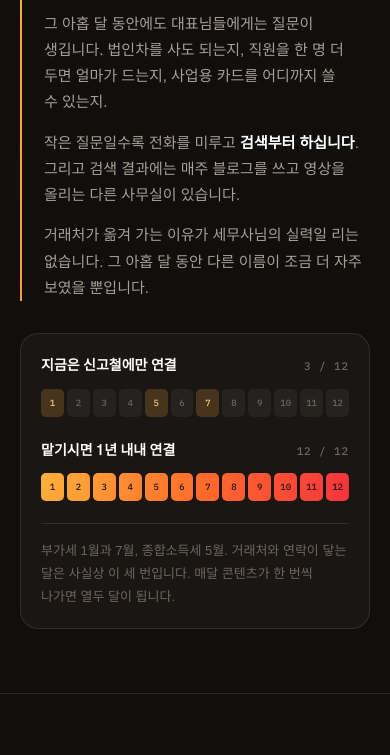
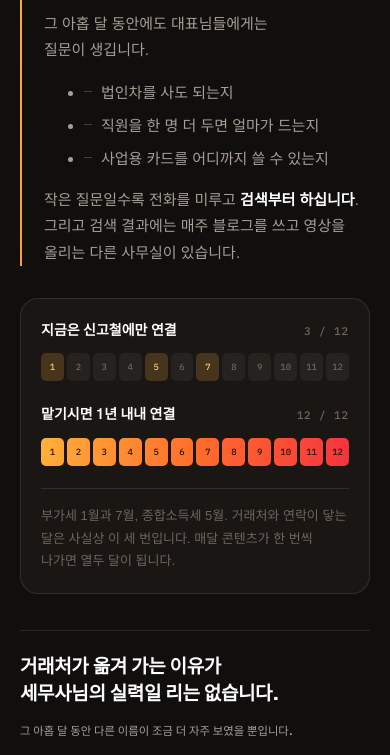
Before and after one commit to nugget-letter/tax-brending-message, a plain HTML site: page index.html in a window 390 px wide. Shown: the part 1469-2224 px from the top of the page. Drawn offline with Linux system fonts and the light colour scheme; a web font is replaced by a local one.

Commit message:
문제 섹션 모바일 가독성 개선, 비교 섹션 가운데 정렬 해제
문제 섹션 본문이 모바일에서 410px(화면의 절반) 연속 산문이었고
문단 높이가 105/105/79/79로 균일해 벽처럼 읽혔음.

- 마지막 문단("실력일 리는 없습니다")을 본문에서 분리해 섹션을 닫는
  큰 한 마디(.punch)로 배치. 그래픽 뒤에 놓아 읽기 리듬에 쉼표를 만듦.
- 두 번째 문단의 병렬 구조 세 개를 목록(.qlist)으로 전환. 산문에
  눌러둔 목록이었고, 목록으로 풀면 스캔이 됨.
  결과: 105/53/목록 90/79로 문단 높이가 다양해짐.
- 비교 섹션 리드의 text-align:center 제거. sec-head 안으로 옮겨
  다른 섹션과 동일하게 좌측 정렬.
- 질문 사다리의 "사업용 카드"가 문제 섹션 목록과 겹쳐 다른 소재로 교체
  (영수증 비용처리 → 매출 증가분 세액 → 법인전환).

데스크톱 1440px 2단, 모바일 375px 세로 스택, 가로 overflow 없음 확인.

Co-Authored-By: Claude Opus 5 <noreply@anthropic.com>

```diff
--- a/index.html
+++ b/index.html
@@ -198,6 +198,18 @@ section + section{border-top:1px solid var(--line)}
 .year-row.full .m:nth-child(11){background-position-x:90.9%}
 .year-row.full .m:nth-child(12){background-position-x:100%}
 .year-foot{font-size:13px;color:var(--ink-3);border-top:1px solid var(--line);padding-top:16px}
+
+/* 본문 속 질문 목록 */
+.qlist{display:flex;flex-direction:column;gap:9px;margin:4px 0 2px}
+.qlist li{position:relative;padding-left:17px;color:var(--ink-2);font-size:clamp(15px,1.5vw,17px);line-height:1.6;text-wrap:pretty}
+.qlist li::before{content:"";position:absolute;left:0;top:.68em;width:8px;height:1px;background:var(--line-strong)}
+
+/* 섹션을 닫는 한 마디 */
+.punch{max-width:44ch;margin-top:clamp(36px,5vw,56px);padding-top:clamp(24px,3vw,34px);border-top:1px solid var(--line);
+  font-family:var(--font-display);font-weight:800;font-size:clamp(19px,2.5vw,28px);line-height:1.42;letter-spacing:-.02em;
+  color:var(--ink);text-wrap:balance}
+.punch em{display:block;margin-top:14px;font-style:normal;font-weight:500;font-size:.6em;line-height:1.62;
+  letter-spacing:0;color:var(--ink-2);text-wrap:pretty}
 
 /* 질문이 커지는 과정 */
 .ladder{display:flex;flex-direction:column;background:var(--ground-2);border:1px solid var(--line);border-radius:18px;padding:clamp(20px,3vw,28px)}
@@ -446,9 +458,13 @@ footer{border-top:1px solid var(--line);padding-block:34px;color:var(--ink-3);fo
     <div class="problem-grid">
       <div class="quote-block rv">
         <p>신고가 끝나면 아홉 달은 서로 연락할 일이 없습니다. 거래처가 스무 곳일 때는 명절 인사라도 직접 챙기실 수 있었지만, 쉰 곳이 넘어가면 그러기 어렵다고 하시는 분들이 계신 것으로 압니다.</p>
-        <p>그 아홉 달 동안에도 대표님들에게는 질문이 생깁니다. 법인차를 사도 되는지, 직원을 한 명 더 두면 얼마가 드는지, 사업용 카드를 어디까지 쓸 수 있는지.</p>
+        <p>그 아홉 달 동안에도 대표님들에게는 질문이 생깁니다.</p>
+        <ul class="qlist">
+          <li>법인차를 사도 되는지</li>
+          <li>직원을 한 명 더 두면 얼마가 드는지</li>
+          <li>사업용 카드를 어디까지 쓸 수 있는지</li>
+        </ul>
         <p>작은 질문일수록 전화를 미루고 <strong style="color:var(--ink)">검색부터 하십니다</strong>. 그리고 검색 결과에는 매주 블로그를 쓰고 영상을 올리는 다른 사무실이 있습니다.</p>
-        <p>거래처가 옮겨 가는 이유가 세무사님의 실력일 리는 없습니다. 그 아홉 달 동안 다른 이름이 조금 더 자주 보였을 뿐입니다.</p>
       </div>
 
       <div class="year rv">
@@ -471,6 +487,8 @@ footer{border-top:1px solid var(--line);padding-block:34px;color:var(--ink-3);fo
         <p class="year-foot">부가세 1월과 7월, 종합소득세 5월. 거래처와 연락이 닿는 달은 사실상 이 세 번입니다. 매달 콘텐츠가 한 번씩 나가면 열두 달이 됩니다.</p>
       </div>
     </div>
+
+    <p class="punch rv">거래처가 옮겨 가는 이유가<br>세무사님의 실력일 리는 없습니다.<em>그 아홉 달 동안 다른 이름이 조금 더 자주 보였을 뿐입니다.</em></p>
   </div>
 </section>
 
@@ -608,12 +626,12 @@ footer{border-top:1px solid var(--line);padding-block:34px;color:var(--ink-3);fo
       <div class="ladder rv">
         <div class="rung">
           <div class="rung-head"><span class="rung-when">6월</span><span class="rung-tag">가벼운 질문</span></div>
-          <p class="rung-q">“사업용 카드로 이것도 결제해도 되나요?”</p>
+          <p class="rung-q">“이 영수증도 비용 처리 되나요?”</p>
         </div>
         <div class="rung-link" aria-hidden="true"></div>
         <div class="rung">
           <div class="rung-head"><span class="rung-when">9월</span><span class="rung-tag">짧은 상담</span></div>
-          <p class="rung-q">“직원을 한 명 더 두면 4대보험이 얼마나 늘까요?”</p>
+          <p class="rung-q">“올해 매출이 늘었는데 세금이 얼마나 나올까요?”</p>
         </div>
         <div class="rung-link" aria-hidden="true"></div>
         <div class="rung is-final">
@@ -631,8 +649,8 @@ footer{border-top:1px solid var(--line);padding-block:34px;color:var(--ink-3);fo
   <div class="shell">
     <div class="sec-head rv">
       <h2>직접 하시면 얼마나 드는지,<br>저희 기준으로 말씀드리면</h2>
+      <p class="lede">이슈를 고르고, 쓰고, 이미지를 만들고, 그 사이 세법이 바뀌지 않았는지 다시 확인합니다.<br>저희가 매일 하는 일이라, 제대로 된 콘텐츠 한 건에 서너 시간은 걸린다고 말씀드릴 수 있습니다.</p>
     </div>
-    <p class="lede rv" style="max-width:52ch;margin:0 auto 32px;text-align:center">이슈를 고르고, 쓰고, 이미지를 만들고, 그 사이 세법이 바뀌지 않았는지 다시 확인합니다. 저희가 매일 하는 일이라, 제대로 된 콘텐츠 한 건에 서너 시간은 걸린다고 말씀드릴 수 있습니다.</p>
     <div class="compare-wrap rv">
       <table>
         <thead>
```
